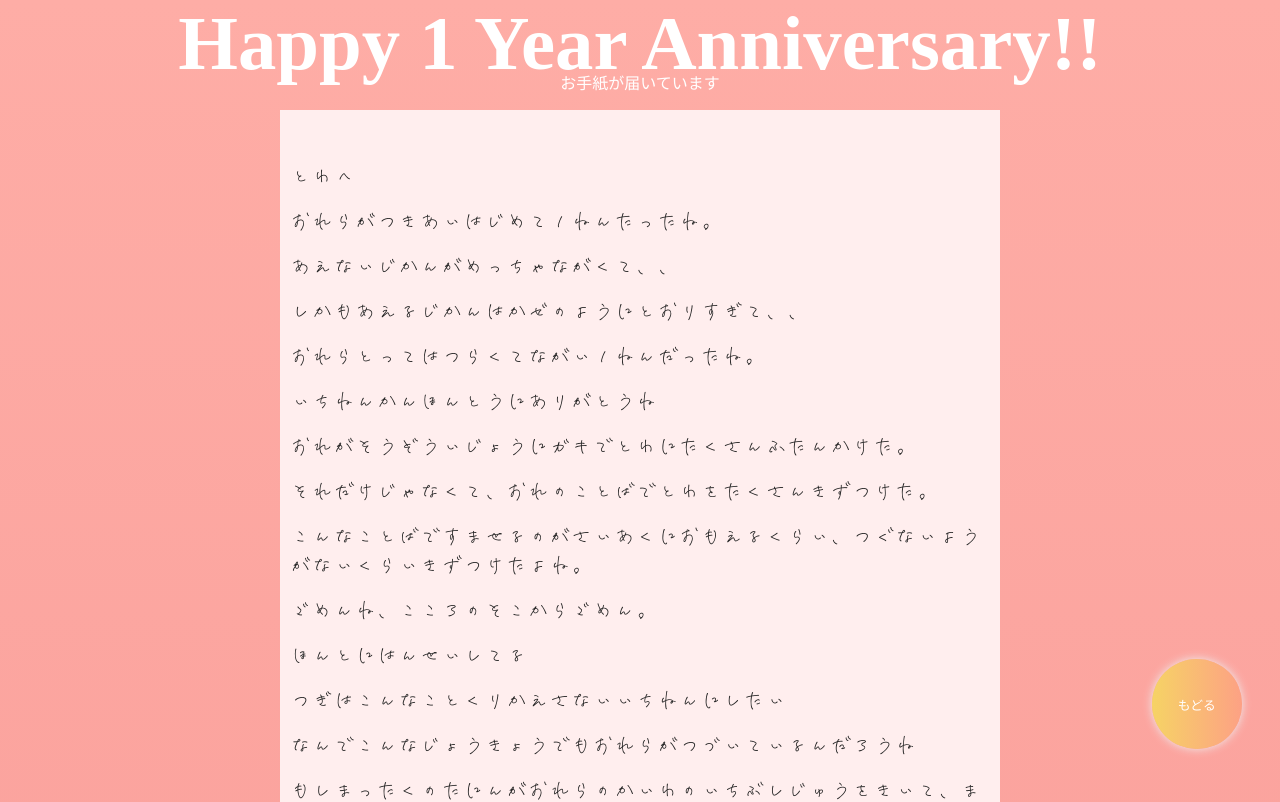
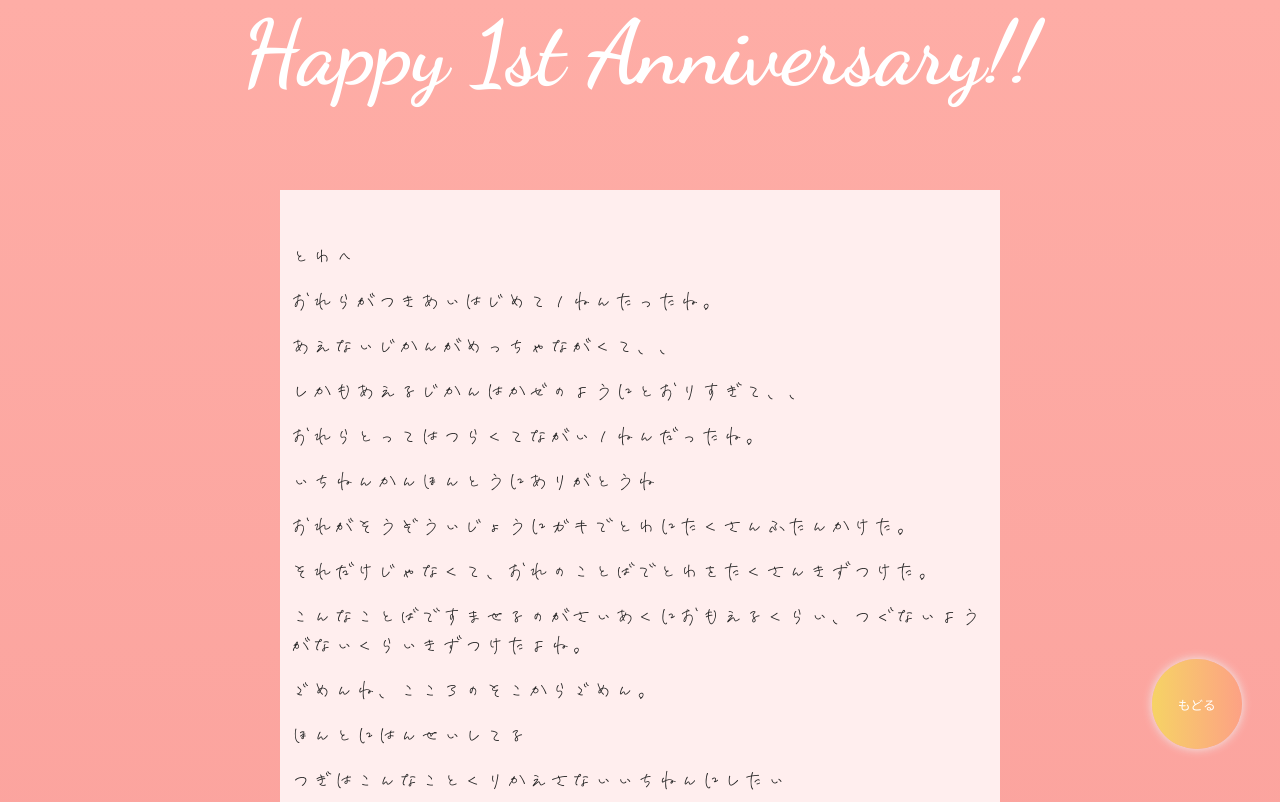
Before and after one commit to okayYohey/hoy1, a Vue app: page /letter in a window 1280 px wide. Shown: the top 802 px of the page. Built offline with nearby package versions, Linux system fonts and the light colour scheme.

Commit message:
font change

```diff
--- a/src/components/Header.vue
+++ b/src/components/Header.vue
@@ -1,6 +1,7 @@
 <template>
 <header>
-    <h1 class="title">Happy 1 Year Anniversary!!</h1>
+    <link href="https://fonts.googleapis.com/css?family=Dancing+Script:700&display=swap" rel="stylesheet">
+    <h1 class="title">Happy 1st Anniversary!!</h1>
 </header>
 </template>
 
@@ -20,10 +21,16 @@
     background-color: none;
 }
 .title{
-    font-size: 6vw;
+    font-family: 'Dancing Script', cursive;
+    font-size: 9vw;
     color: #fff;
     position: absolute;
     z-index: 3;
     width: 100%;
 }
+@media screen and (min-width:768px) {
+    .title{
+        font-size: 7vw;
+    }
+}
 </style>
--- a/src/components/Letter.vue
+++ b/src/components/Letter.vue
@@ -2,7 +2,6 @@
   <div class="letters">
     <main  class="main">
       <div class="msg">
-        <p>お手紙が届いています</p>
       </div>
       <div class="letter">
           <p>とわへ</p>
@@ -101,7 +100,7 @@ export default {
     text-align: left;
     max-width: 90%;
     min-width: 250px;
-    margin: 0 auto;
+    margin: 10px auto 100px;
     /* color: #fff; */
 }
 /* .letter:hover{
@@ -111,6 +110,7 @@ export default {
 @media screen and (min-width:768px) {
   .letter{
     max-width: 700px;
+    margin: 120px auto;
   }
 }
 @font-face {
```
